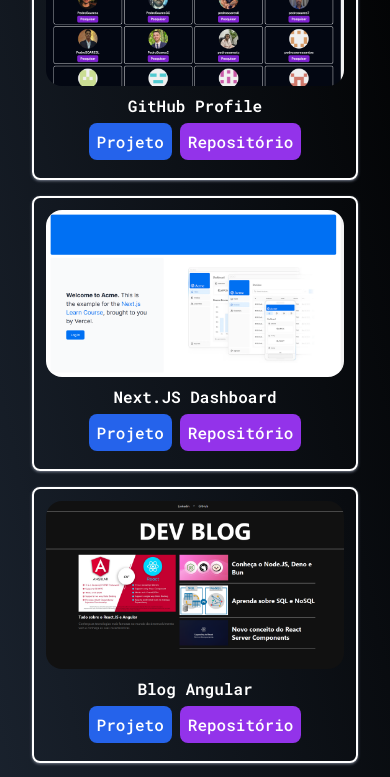
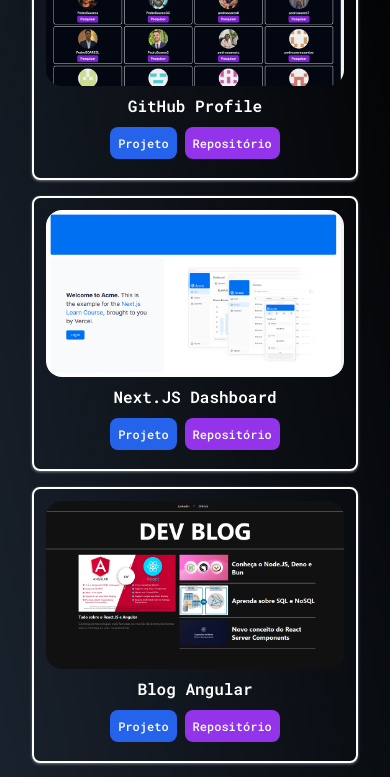
Before and after one commit to PedroSoaresDias/Portfolio-V3, a Next.js app: page / in a window 390 px wide. Shown: the part 3420-4197 px from the top of the page. Built offline with nearby package versions, Linux system fonts and the light colour scheme.

Commit message:
Ajustando o tamanho das fontes nos Links dos projetos

```diff
--- a/src/app/projetos/page.tsx
+++ b/src/app/projetos/page.tsx
@@ -23,14 +23,14 @@
               <div className="my-3">
                 <a
                   href={project.url_project}
-                  className="bg-blue-600 text-white font-medium mx-1 p-2 rounded-lg transition-all duration-300 hover:bg-blue-800 transform-all hover:scale-110"
+                  className="bg-blue-600 text-white text-xs md:text-sm lg:text-base font-medium mx-1 p-2 rounded-lg transition-all duration-300 hover:bg-blue-800 transform-all hover:scale-110"
                   target="_blanck"
                 >
                   Projeto
                 </a>
                 <a
                   href={project.url_repository}
-                  className="bg-purple-600 text-white font-medium mx-1 p-2 rounded-lg transition-all duration-300 hover:bg-purple-800 transform-all hover:scale-110"
+                  className="bg-purple-600 text-white text-xs md:text-sm lg:text-base font-medium mx-1 p-2 rounded-lg transition-all duration-300 hover:bg-purple-800 transform-all hover:scale-110"
                   target="_blanck"
                 >
                   Repositório
--- a/src/components/Projects.tsx
+++ b/src/components/Projects.tsx
@@ -23,7 +23,7 @@
               <div className="my-3">
                 <a
                   href={project.url_project}
-                  className="bg-blue-600 text-white font-medium mx-1 p-2 rounded-lg transition-all
+                  className="bg-blue-600 text-white text-xs md:text-sm lg:text-base font-medium mx-1 p-2 rounded-lg transition-all
                                     duration-300 hover:bg-blue-800 transform-all hover:scale-110"
                   target="_blanck"
                 >
@@ -31,7 +31,7 @@
                 </a>
                 <a
                   href={project.url_repository}
-                  className="bg-purple-600 text-white font-medium mx-1 p-2 rounded-lg transition-all
+                  className="bg-purple-600 text-white text-xs md:text-sm lg:text-base font-medium mx-1 p-2 rounded-lg transition-all
                                     duration-300 hover:bg-purple-800 transform-all hover:scale-110"
                   target="_blanck"
                 >
```
